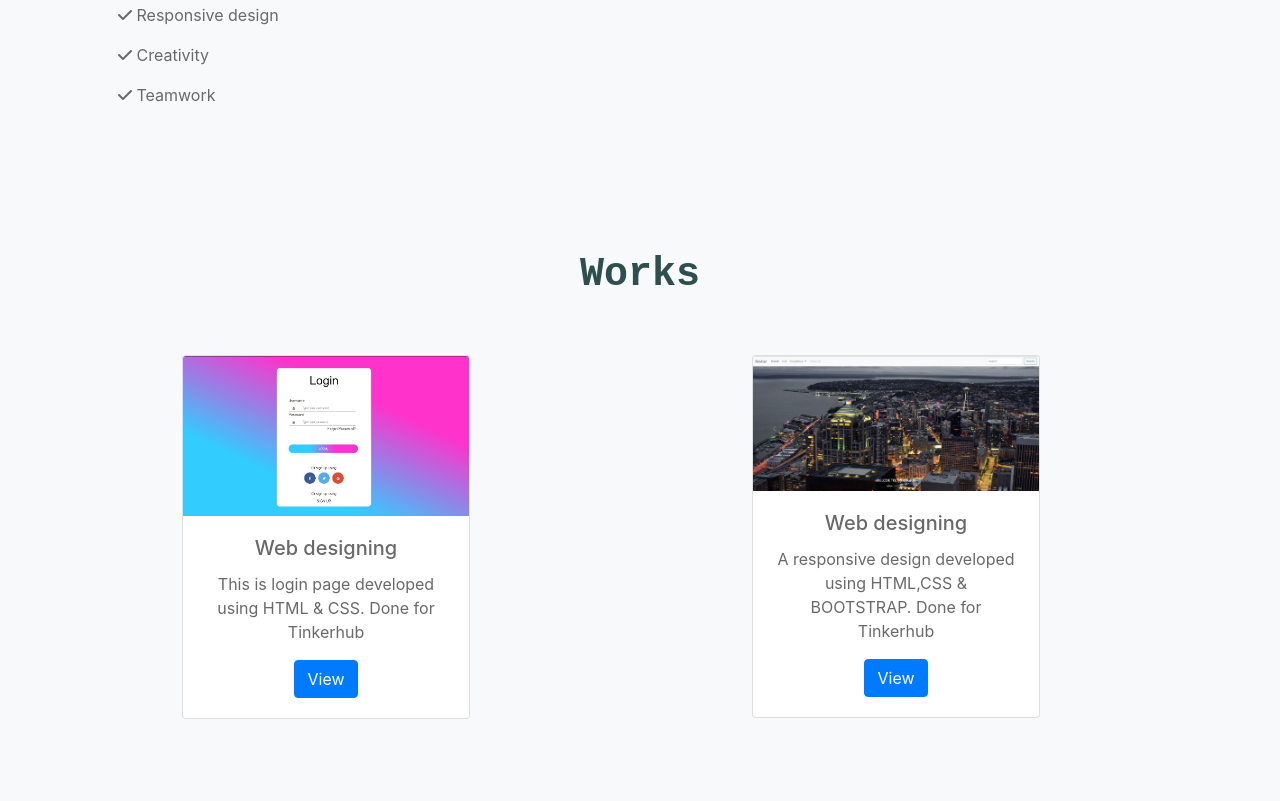
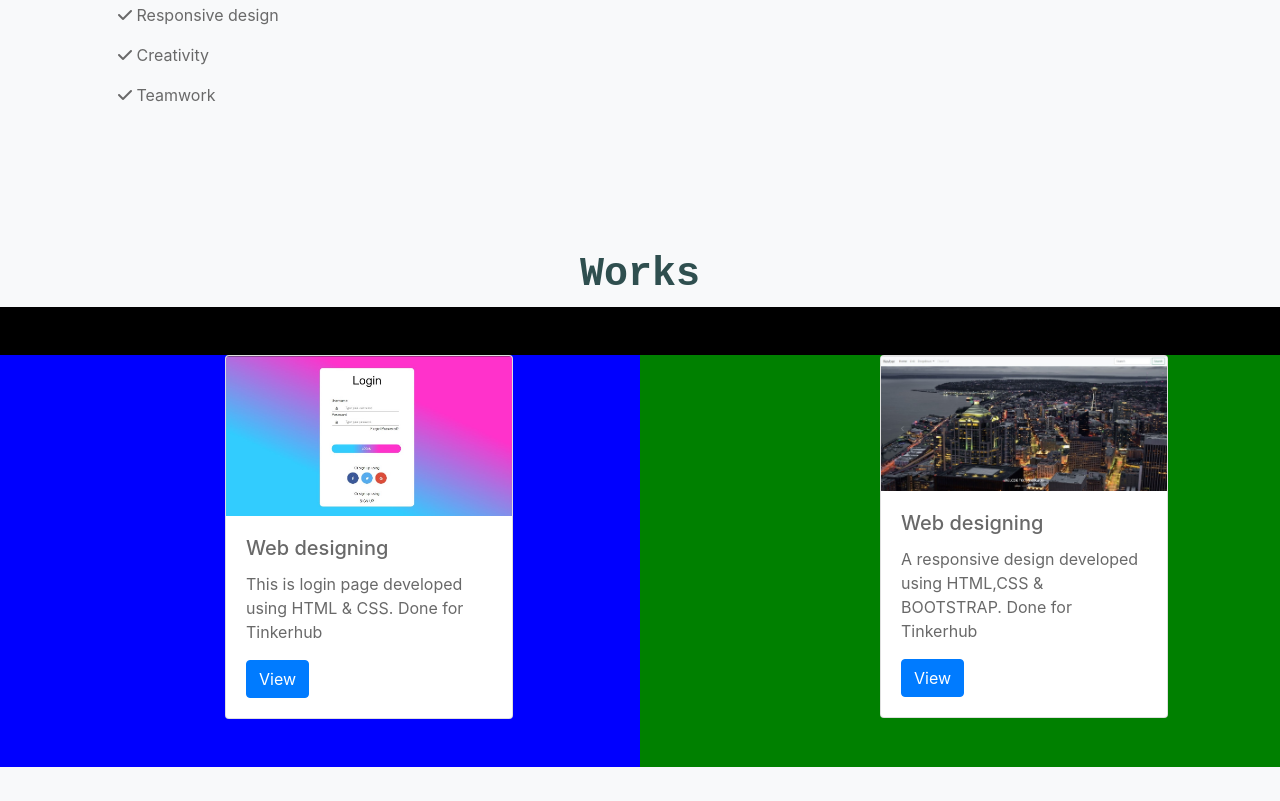
Before and after one commit to Nihadk117/portfolio, a plain HTML site: page index.html in a window 1280 px wide. Shown: the part 1579-2380 px from the top of the page. Drawn offline with nearby package versions, Linux system fonts and the light colour scheme.

Commit message:
Update index.html

```diff
--- a/index.html
+++ b/index.html
@@ -9,6 +9,7 @@
     <link rel="stylesheet" href="https://stackpath.bootstrapcdn.com/bootstrap/4.4.1/css/bootstrap.min.css" integrity="sha384-Vkoo8x4CGsO3+Hhxv8T/Q5PaXtkKtu6ug5TOeNV6gBiFeWPGFN9MuhOf23Q9Ifjh" crossorigin="anonymous">
 </head>
 <body class=" body bg-light">
+
     <header class="bg-dark" style="position: fixed;width: 100%; z-index: 1;">
         <div class="row text-white">
             <div class="col-md-6 col-9 p-3 pl-5">
@@ -124,13 +125,14 @@
     </section>
 
 
-    <section style="padding-top: 8em;" id="works">
-        <div class="container align-items-center">
-            <h2 class="text-head text-center">Works</h2>
-            <div class="row pt-5 align-items-center">
+    <section style="padding-top: 8em; " id="works">
 
-                    <div class="col-md-6  col-12 pb-5 align-items-center "style="padding-left: 7em;" >
-                        <div class="card text-center" style="width: 18rem;">
+
+                <h2 class="text-head text-center ">Works</h2>
+                <div class="row pt-5 d-flex justify-content-center" style="background-color: black;">
+
+                        <div class="col-md-6  pb-5  " style="background-color: blue; align-items: baseline;padding-left: 15em;">
+                            <div class="card" style="width: 18rem;">
                                 <img class="card-img-top" src="w1.jpeg" alt="Card image cap">
                                 <div class="card-body">
                                   <h5 class="card-title">Web designing</h5>
@@ -139,8 +141,8 @@
                                 </div>
                               </div>
                         </div>
-                    <div class="col-md-6 col-12 pb-5 align-items-center " style="padding-left: 7em;">
-                        <div class="card text-center" style="width: 18rem;">
+                        <div class="col-md-6  pb-5 align  " style="background-color: green; padding-left: 15em;" >
+                            <div class="card " style="width: 18rem;">
                                 <img class="card-img-top" src="w2.jpeg" alt="Card image cap">
                                 <div class="card-body">
                                   <h5 class="card-title">Web designing</h5>
@@ -152,7 +154,9 @@
 
                     </div>
                 </div>
-        </div>
+
+
+
 
     </section>
 
```
Lines whose indentation alone changed are shown as unchanged.
